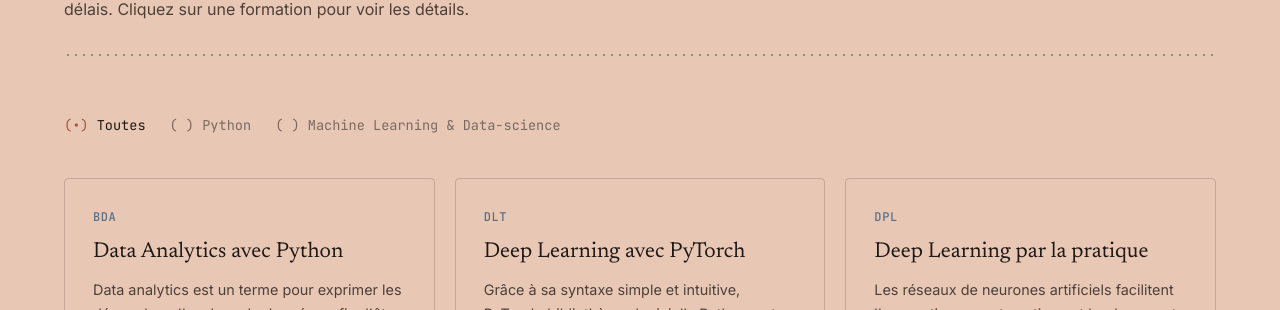
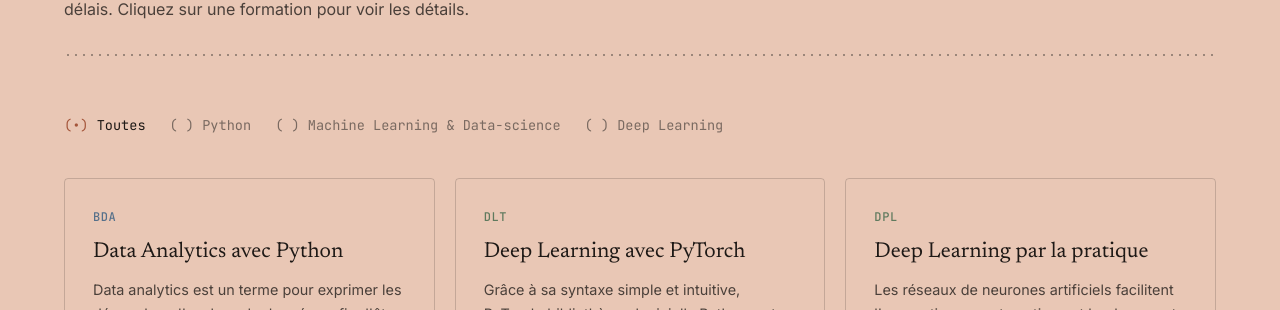
Before and after one commit to NyxAether/nyxaether.github.io, a Jekyll site: the page built from index.html, in a window 1280 px wide and 900 px high, scrolled down 1795 px. Shown: the part 142-452 px from the top of the window. Built offline with Jekyll 4.4.1, drawn with Linux system fonts in a browser that asks for light colours.

Commit message:
Ajoute une catégorie Deep Learning au catalogue de formations

```diff
--- a/assets/css/styles.css
+++ b/assets/css/styles.css
@@ -583,6 +583,7 @@
 
 .formation-id.python { color: var(--accent); }
 .formation-id.ml     { color: var(--dusk); }
+.formation-id.dl     { color: var(--sage); }
 
 .formation-card h3 {
   font-family: var(--font-serif);
--- a/assets/js/scripts.js
+++ b/assets/js/scripts.js
@@ -19,7 +19,11 @@
     // data is an object keyed by filename stem (bda, dlt, …)
     TRAININGS = Object.values(data).map(t => {
       // Normalize category for filtering
-      t._category = /python/i.test(t.category) ? 'python' : 'ml';
+      t._category = /python/i.test(t.category)
+        ? 'python'
+        : /deep learning/i.test(t.category)
+          ? 'dl'
+          : 'ml';
       return t;
     }).sort((a, b) => a.id.localeCompare(b.id));
   } catch (e) {
@@ -369,7 +373,6 @@
 
   if (REDUCED) {
     dds.forEach(dd => dd.classList.add('typed'));
-    dds[dds.length - 1]?.appendChild(makeCursor());
     return;
   }
 
@@ -379,6 +382,7 @@
     await typeText(dd, dd.textContent, 20, cursor);
     await sleep(80);
   }
+  cursor.remove();
 }
 
 // Types out each section tag (Compétences, Catalogue, …) the first time it
--- a/index.html
+++ b/index.html
@@ -115,6 +115,7 @@
       <button class="filter-btn active" data-filter="all">Toutes</button>
       <button class="filter-btn" data-filter="python">Python</button>
       <button class="filter-btn" data-filter="ml">Machine Learning &amp; Data-science</button>
+      <button class="filter-btn" data-filter="dl">Deep Learning</button>
     </div>
 
     <div class="formations-grid" id="formationsGrid">
```
Also changed, not shown: _trainings/dlt.md (+1 -1 lines), _trainings/dpl.md (+1 -1 lines).
